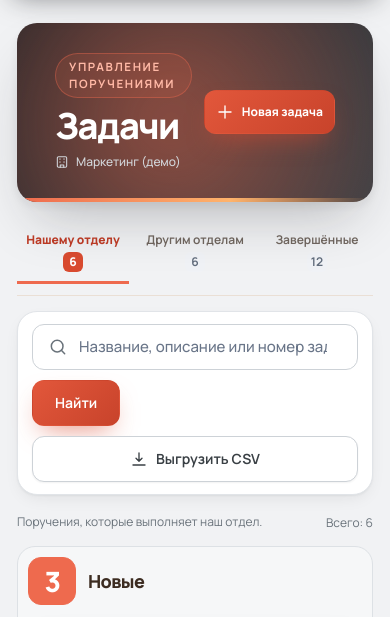
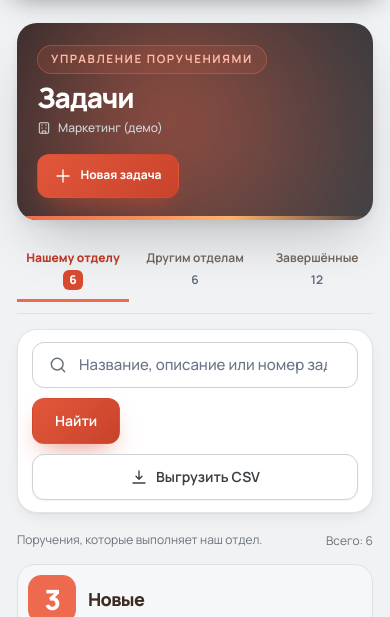
Before and after one commit to Romba4ok/caspian-college, a Flask app: page /tasks/received?role=employee in a window 390 px wide. Shown: the part 119-736 px from the top of the page. Run offline with Flask 3, Linux system fonts and the light colour scheme; some libraries are stand-ins or nearby versions.

Commit message:
Fix hero banner layout on phones
Banners stack in a column below 640px so long titles no longer wrap
mid-word and the action button no longer overlaps the eyebrow label.

Co-Authored-By: Claude Sonnet 5.5 <noreply@anthropic.com>

```diff
--- a/static/caspian-reference.css
+++ b/static/caspian-reference.css
@@ -328,3 +328,12 @@
  .button::after { display:none; }
  #scroll-progress { transition:none; }
 }
+
+/* ══ Баннеры на телефоне: колонкой, без наложений ═══════════════════════ */
+@media(max-width:640px) {
+ .portal-app .workspace-hero { flex-direction:column; align-items:stretch; gap:16px; padding:22px 20px; }
+ .portal-app .workspace-hero h1 { font-size:28px; overflow-wrap:break-word; hyphens:auto; }
+ .portal-app .workspace-hero>.button, .portal-app .workspace-hero .task-create { width:100%; justify-content:center; }
+ .portal-app .workspace-hero .eyebrow, .portal-app .workspace-hero .task-heading-kicker { max-width:100%; }
+ .portal-app .workspace-hero>div:first-child { flex:0 0 auto; }
+}
```
